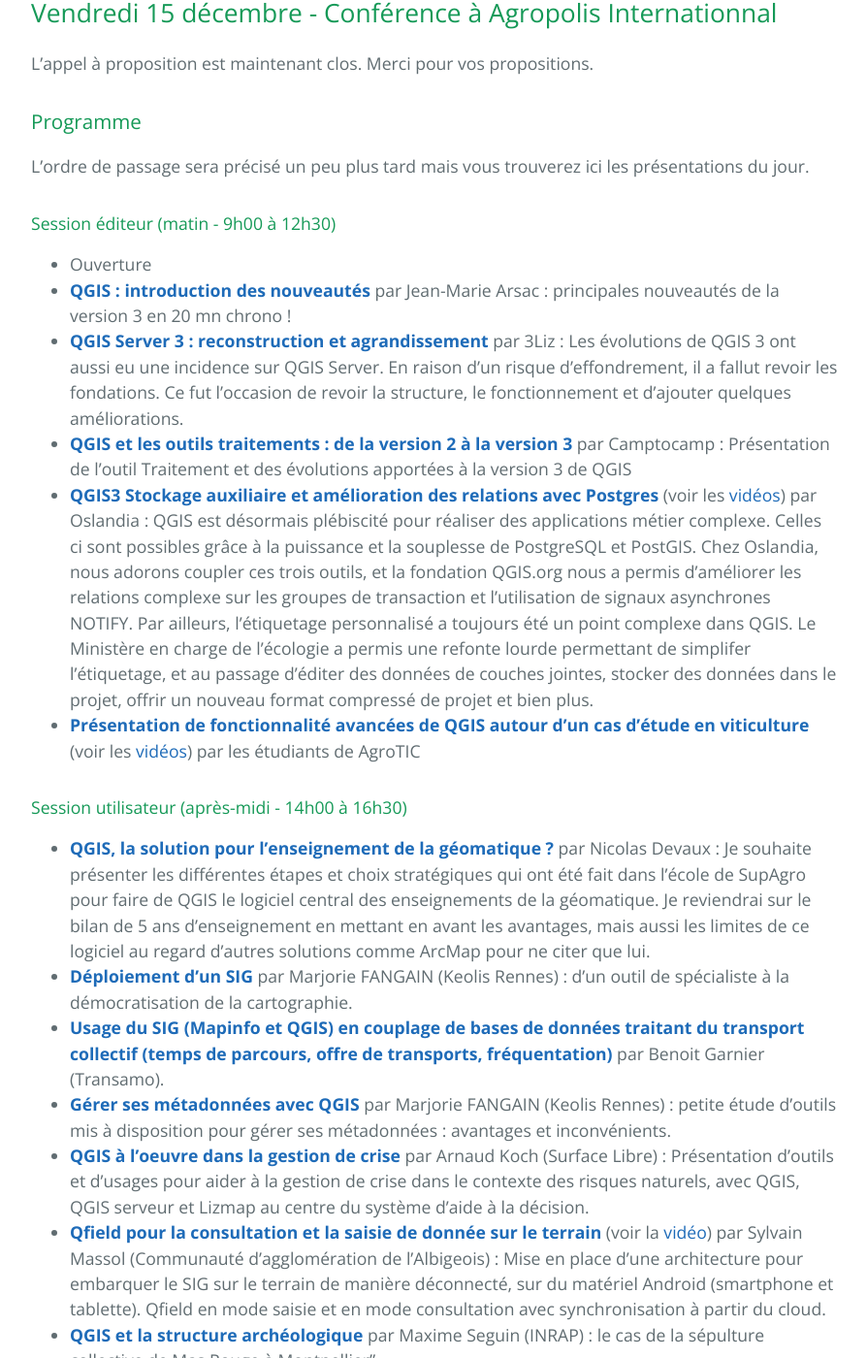
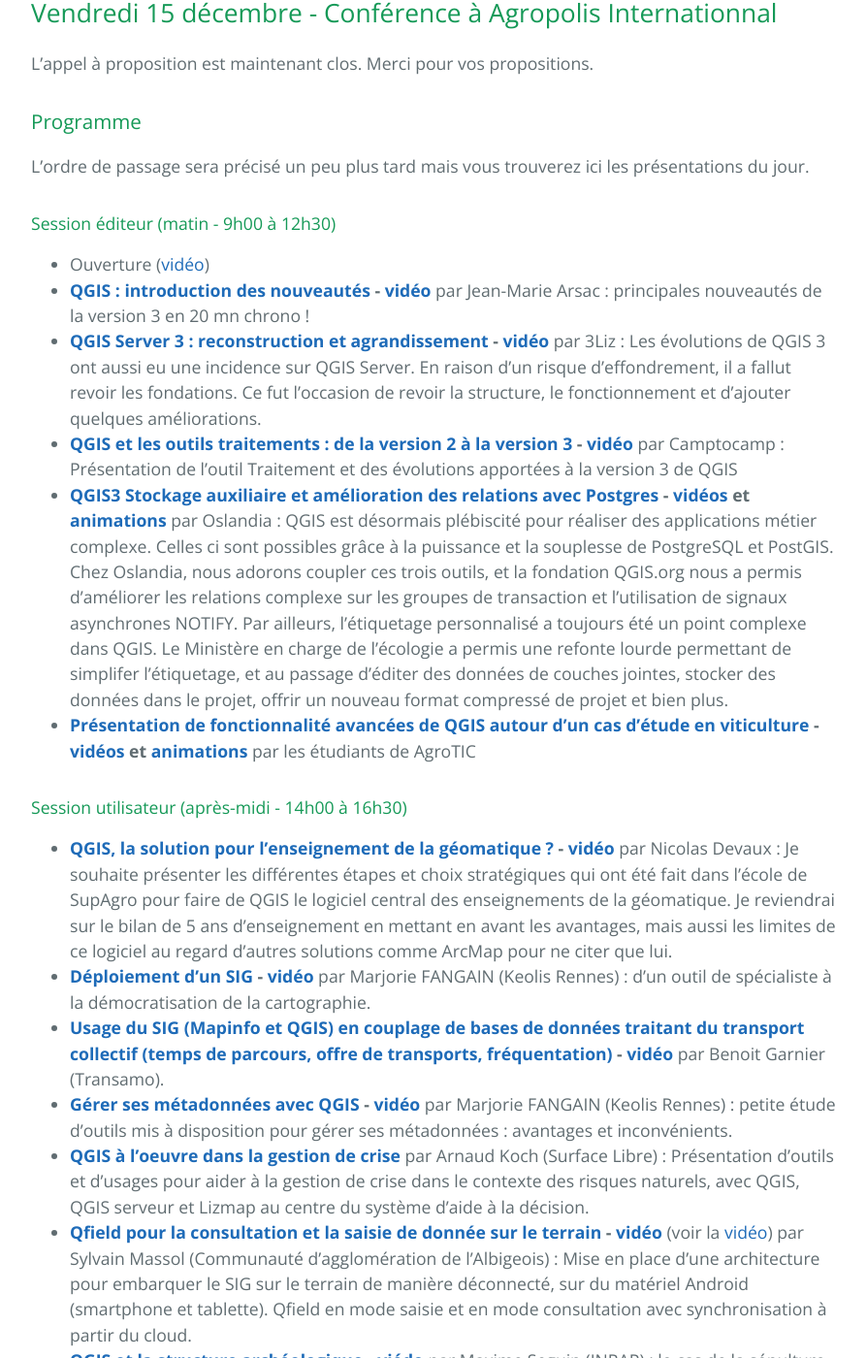
Before and after one commit to OSGeo-fr/QGIS-conf-fr-website, a Jekyll site: the page built from z20_programme.md, in a window 1280 px wide and 1400 px high, scrolled down 1320 px. Shown: the whole window at 97% size, without its empty margins (192-1086 px from the left). Built offline with Jekyll 4.4.1, drawn with Linux system fonts in a browser that asks for light colours.

Commit message:
Ajout des vidéos de la journée QGIS 2017

```diff
--- a/z20_programme.md
+++ b/z20_programme.md
@@ -41,22 +41,22 @@ L'ordre de passage sera précisé un peu plus tard mais vous trouverez ici les p
 
 #### Session éditeur (matin - 9h00 à 12h30)
 
-* Ouverture
-* **[QGIS : introduction des nouveautés](https://github.com/OSGeo-fr/QGIS-user-fr/blob/master/2017/presentations/01_matin/01_Azimuth_nouveautes_QGIS_3.pdf)** par Jean-Marie Arsac : principales nouveautés de la version 3 en 20 mn chrono !
-* **[QGIS Server 3 : reconstruction et agrandissement](https://github.com/OSGeo-fr/QGIS-user-fr/blob/master/2017/presentations/01_matin/02_3liz_QGIS_Server.pdf)** par 3Liz : Les évolutions de QGIS 3 ont aussi eu une incidence sur QGIS Server. En raison d'un risque d'effondrement, il a fallut revoir les fondations. Ce fut l'occasion de revoir la structure, le fonctionnement et d'ajouter quelques améliorations.
-* **[QGIS et les outils traitements : de la version 2 à la version 3](https://github.com/OSGeo-fr/QGIS-user-fr/blob/master/2017/presentations/01_matin/03_Camptocamp_data_processing_qgis3.pdf)** par Camptocamp : Présentation de l'outil Traitement et des évolutions apportées à la version 3 de QGIS
-* **[QGIS3 Stockage auxiliaire et amélioration des relations avec Postgres](https://github.com/OSGeo-fr/QGIS-user-fr/blob/master/2017/presentations/01_matin/04_Oslandia_QGIS_bdd.pdf)** (voir les [vidéos](https://github.com/OSGeo-fr/QGIS-user-fr/tree/master/2017/presentations/01_matin/04_videos_oslandia)) par Oslandia : QGIS est désormais plébiscité pour réaliser des applications métier complexe. Celles ci sont possibles grâce à la puissance et la souplesse de PostgreSQL et PostGIS. Chez Oslandia, nous adorons coupler ces trois outils, et la fondation QGIS.org nous a permis d'améliorer les relations complexe sur les groupes de transaction et l'utilisation de signaux asynchrones NOTIFY. Par ailleurs, l'étiquetage personnalisé a toujours été un point complexe dans QGIS. Le Ministère en charge de l'écologie a permis une refonte lourde permettant de simplifer l'étiquetage, et au passage d'éditer des données de couches jointes, stocker des données dans le projet, offrir un nouveau format compressé de projet et bien plus.
-* **[Présentation de fonctionnalité avancées de QGIS autour d'un cas d'étude en viticulture](https://github.com/OSGeo-fr/QGIS-user-fr/blob/master/2017/presentations/01_matin/05_Supagro_eleves_cas_etude_vignes.pdf)** (voir les [vidéos](https://github.com/OSGeo-fr/QGIS-user-fr/tree/master/2017/presentations/01_matin/05_videos_supagro)) par les étudiants de AgroTIC
+* Ouverture ([vidéo](https://youtu.be/XAJHvpbVZRc))
+* **[QGIS : introduction des nouveautés](https://github.com/OSGeo-fr/QGIS-user-fr/blob/master/2017/presentations/01_matin/01_Azimuth_nouveautes_QGIS_3.pdf) - [vidéo](https://youtu.be/R32euuQX2Po)** par Jean-Marie Arsac : principales nouveautés de la version 3 en 20 mn chrono !
+* **[QGIS Server 3 : reconstruction et agrandissement](https://github.com/OSGeo-fr/QGIS-user-fr/blob/master/2017/presentations/01_matin/02_3liz_QGIS_Server.pdf) - [vidéo](https://youtu.be/pSEUUYuQWM4)** par 3Liz : Les évolutions de QGIS 3 ont aussi eu une incidence sur QGIS Server. En raison d'un risque d'effondrement, il a fallut revoir les fondations. Ce fut l'occasion de revoir la structure, le fonctionnement et d'ajouter quelques améliorations.
+* **[QGIS et les outils traitements : de la version 2 à la version 3](https://github.com/OSGeo-fr/QGIS-user-fr/blob/master/2017/presentations/01_matin/03_Camptocamp_data_processing_qgis3.pdf) - [vidéo](https://youtu.be/OsLCtGAuNtI)** par Camptocamp : Présentation de l'outil Traitement et des évolutions apportées à la version 3 de QGIS
+* **[QGIS3 Stockage auxiliaire et amélioration des relations avec Postgres](https://github.com/OSGeo-fr/QGIS-user-fr/blob/master/2017/presentations/01_matin/04_Oslandia_QGIS_bdd.pdf) - [vidéos](https://youtu.be/lsvstHHuABU) et [animations](https://github.com/OSGeo-fr/QGIS-user-fr/tree/master/2017/presentations/01_matin/04_videos_oslandia)** par Oslandia : QGIS est désormais plébiscité pour réaliser des applications métier complexe. Celles ci sont possibles grâce à la puissance et la souplesse de PostgreSQL et PostGIS. Chez Oslandia, nous adorons coupler ces trois outils, et la fondation QGIS.org nous a permis d'améliorer les relations complexe sur les groupes de transaction et l'utilisation de signaux asynchrones NOTIFY. Par ailleurs, l'étiquetage personnalisé a toujours été un point complexe dans QGIS. Le Ministère en charge de l'écologie a permis une refonte lourde permettant de simplifer l'étiquetage, et au passage d'éditer des données de couches jointes, stocker des données dans le projet, offrir un nouveau format compressé de projet et bien plus.
+* **[Présentation de fonctionnalité avancées de QGIS autour d'un cas d'étude en viticulture](https://github.com/OSGeo-fr/QGIS-user-fr/blob/master/2017/presentations/01_matin/05_Supagro_eleves_cas_etude_vignes.pdf) - [vidéos](https://youtu.be/gCjWhh0AzLE) et [animations](https://github.com/OSGeo-fr/QGIS-user-fr/tree/master/2017/presentations/01_matin/05_videos_supagro)** par les étudiants de AgroTIC
 
 #### Session utilisateur (après-midi - 14h00 à 16h30)
 
-* **[QGIS, la solution pour l'enseignement de la géomatique ?](https://github.com/OSGeo-fr/QGIS-user-fr/blob/master/2017/presentations/02_apres_midi/06_supagro_enseignement_geomatique.pdf)** par Nicolas Devaux : Je souhaite présenter les différentes étapes et choix stratégiques qui ont été fait dans l'école de SupAgro pour faire de QGIS le logiciel central des enseignements de la géomatique. Je reviendrai sur le bilan de 5 ans d'enseignement en mettant en avant les avantages, mais aussi les limites de ce logiciel au regard d'autres solutions comme ArcMap pour ne citer que lui.
-* **[Déploiement d'un SIG](https://github.com/OSGeo-fr/QGIS-user-fr/blob/master/2017/presentations/02_apres_midi/07_Keolis_deploiement_SIG.pdf)** par Marjorie FANGAIN (Keolis Rennes) : d'un outil de spécialiste à la démocratisation
+* **[QGIS, la solution pour l'enseignement de la géomatique ?](https://github.com/OSGeo-fr/QGIS-user-fr/blob/master/2017/presentations/02_apres_midi/06_supagro_enseignement_geomatique.pdf) - [vidéo](https://youtu.be/RVdSEvwU4dQ)** par Nicolas Devaux : Je souhaite présenter les différentes étapes et choix stratégiques qui ont été fait dans l'école de SupAgro pour faire de QGIS le logiciel central des enseignements de la géomatique. Je reviendrai sur le bilan de 5 ans d'enseignement en mettant en avant les avantages, mais aussi les limites de ce logiciel au regard d'autres solutions comme ArcMap pour ne citer que lui.
+* **[Déploiement d'un SIG](https://github.com/OSGeo-fr/QGIS-user-fr/blob/master/2017/presentations/02_apres_midi/07_Keolis_deploiement_SIG.pdf) - [vidéo](https://youtu.be/PqKp0QItcsw)** par Marjorie FANGAIN (Keolis Rennes) : d'un outil de spécialiste à la démocratisation
 de la cartographie.
-* **[Usage du SIG (Mapinfo et QGIS) en couplage de bases de données traitant du transport collectif (temps de parcours, offre de transports, fréquentation)](https://github.com/OSGeo-fr/QGIS-user-fr/blob/master/2017/presentations/02_apres_midi/08_BenoitGarner_representation_donnees_transport.pdf)** par Benoit Garnier (Transamo).
-* **[Gérer ses métadonnées avec QGIS](https://github.com/OSGeo-fr/QGIS-user-fr/blob/master/2017/presentations/02_apres_midi/09_Keolis_metadonnees.pdf)** par Marjorie FANGAIN (Keolis Rennes) : petite étude d'outils mis à disposition pour gérer ses métadonnées : avantages et inconvénients.
+* **[Usage du SIG (Mapinfo et QGIS) en couplage de bases de données traitant du transport collectif (temps de parcours, offre de transports, fréquentation)](https://github.com/OSGeo-fr/QGIS-user-fr/blob/master/2017/presentations/02_apres_midi/08_BenoitGarner_representation_donnees_transport.pdf) - [vidéo](https://youtu.be/89rG1DPSiaw)** par Benoit Garnier (Transamo).
+* **[Gérer ses métadonnées avec QGIS](https://github.com/OSGeo-fr/QGIS-user-fr/blob/master/2017/presentations/02_apres_midi/09_Keolis_metadonnees.pdf) - [vidéo](https://youtu.be/51XtME3464U)** par Marjorie FANGAIN (Keolis Rennes) : petite étude d'outils mis à disposition pour gérer ses métadonnées : avantages et inconvénients.
 * **[QGIS à l'oeuvre dans la gestion de crise]()** par Arnaud Koch (Surface Libre) : Présentation d'outils et d'usages pour aider à la gestion de crise dans le contexte des risques naturels, avec QGIS, QGIS serveur et Lizmap au centre du système d'aide à la décision.
-* **[Qfield pour la consultation et la saisie de donnée sur le terrain](https://github.com/OSGeo-fr/QGIS-user-fr/blob/master/2017/presentations/02_apres_midi/11_CAAlbigeois_Qfield.pdf)** (voir la [vidéo](https://github.com/OSGeo-fr/QGIS-user-fr/blob/master/2017/presentations/02_apres_midi/11_caAlbigeois_qfield.mp4)) par Sylvain Massol (Communauté d'agglomération de l'Albigeois) : Mise en place d'une architecture pour embarquer le SIG sur le terrain de manière déconnecté, sur du matériel Android (smartphone et tablette). Qfield en mode saisie et en mode consultation avec synchronisation à partir du cloud.
-* **[QGIS et la structure archéologique](https://github.com/OSGeo-fr/QGIS-user-fr/blob/master/2017/presentations/02_apres_midi/12_Inrap_usage_archeologie.pdf)** par Maxime Seguin (INRAP) : le cas de la sépulture collective de Mas Rouge à Montpellier".
-* **[Évolution de l'outil coupes rases de la création de la méthode à l'automatisation](https://github.com/OSGeo-fr/QGIS-user-fr/tree/master/2017/presentations/02_apres_midi/13_CoupesRases)** par Kenji Ose (irstea).
+* **[Qfield pour la consultation et la saisie de donnée sur le terrain](https://github.com/OSGeo-fr/QGIS-user-fr/blob/master/2017/presentations/02_apres_midi/11_CAAlbigeois_Qfield.pdf) - [vidéo](https://youtu.be/PqMxqk3wjiA)** (voir la [vidéo](https://github.com/OSGeo-fr/QGIS-user-fr/blob/master/2017/presentations/02_apres_midi/11_caAlbigeois_qfield.mp4)) par Sylvain Massol (Communauté d'agglomération de l'Albigeois) : Mise en place d'une architecture pour embarquer le SIG sur le terrain de manière déconnecté, sur du matériel Android (smartphone et tablette). Qfield en mode saisie et en mode consultation avec synchronisation à partir du cloud.
+* **[QGIS et la structure archéologique](https://github.com/OSGeo-fr/QGIS-user-fr/blob/master/2017/presentations/02_apres_midi/12_Inrap_usage_archeologie.pdf) - [viédo](https://youtu.be/H4eBFoQWr1Y)** par Maxime Seguin (INRAP) : le cas de la sépulture collective de Mas Rouge à Montpellier".
+* **[Évolution de l'outil coupes rases de la création de la méthode à l'automatisation](https://github.com/OSGeo-fr/QGIS-user-fr/tree/master/2017/presentations/02_apres_midi/13_CoupesRases) - [vidéo](https://youtu.be/S5IT3Y_MXz4)** par Kenji Ose (irstea).
 * Cloture
```
